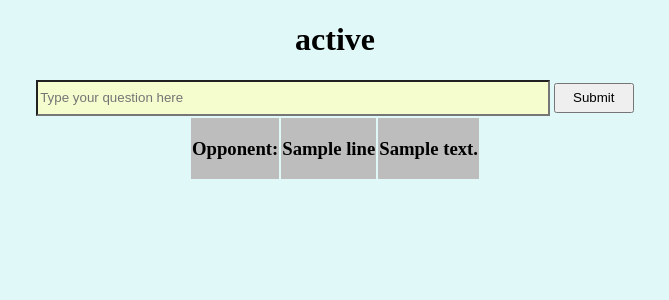
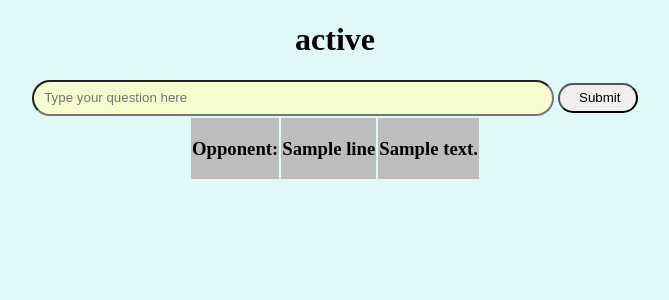
Before and after one commit to lhanse/hackathon_03_24, a Flask app: template templates/page.html in a window 1280 px wide. Shown: the top 300 px of the page, without its empty margins (305-974 px from the left). Run offline with Flask 3, Linux system fonts and the light colour scheme; the template is opened without the code that fills it: most values are stand-ins (such as "Sample title", 1, 10 or a date in 2020); parts of the project's set-up code (start-up, migrations or seed data) failed here and were passed over.

Commit message:
last changes

```diff
--- a/main.py
+++ b/main.py
@@ -261,7 +261,7 @@ if __name__ == "__main__":
     app = setup_web_app(game)
     app.run(host='localhost', port=5000, debug=True)
 
-    while game.running:
+    # while game.running:
         # Player Turn
-        user_question = input("Enter Question: ")
-        game.handle_user_input(user_question=user_question)
+        # user_question = input("Enter Question: ")
+        # game.handle_user_input(user_question=user_question)
--- a/secrets.txt
+++ b/secrets.txt
@@ -13,3 +13,6 @@ ball
 key
 balloon
 candle
+clock
+car
+pencil
--- a/templates/page.html
+++ b/templates/page.html
@@ -7,11 +7,11 @@
     <center>
       <h1>{{game.status if game.status}}</h1>
       <form method="post">
-        <input style="background-color:#f5fdcf; height: 30px; width: 40%;" type="text" name="user_question"
+        <input style="border-radius: 25px; padding-left: 10px; background-color:#f5fdcf; height: 30px; width: 40%;" type="text" name="user_question"
           placeholder="Type your question here"
           value="">
         </input>
-        <input type="submit" value="Submit" style="height: 30px; width: 80px;">
+        <input type="submit" value="Submit" style="border-radius: 25px; padding-left: 10px; height: 30px; width: 80px;">
       </form>
       <table>
       {% for line in game.frontend_output %}
```
